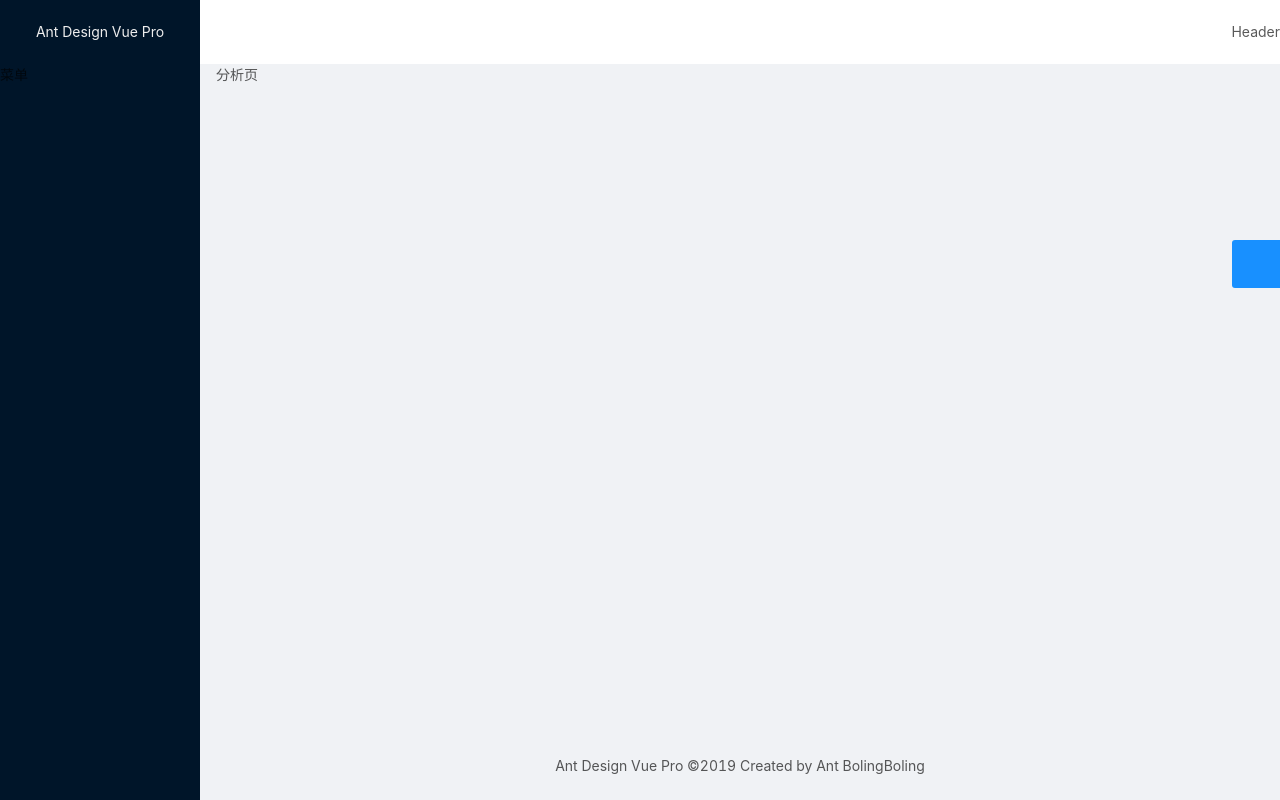
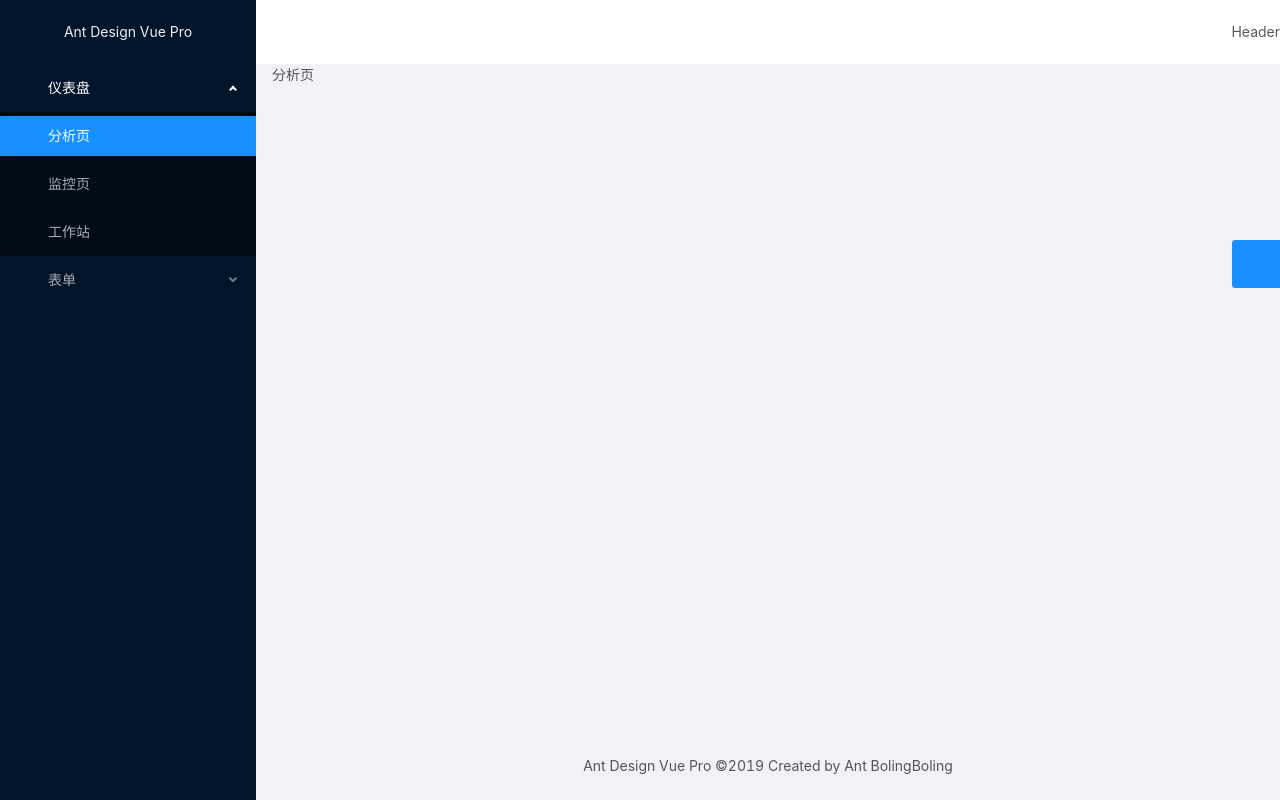
Before and after one commit to zhangxiaoshang/ant-design-vue-pro, a Vue app: page /dashboard/analysis in a window 1280 px wide. Built offline with nearby package versions, Linux system fonts and the light colour scheme.

Commit message:
路由和菜单结合

```diff
--- a/src/layouts/BasicLayout.vue
+++ b/src/layouts/BasicLayout.vue
@@ -7,9 +7,10 @@
         collapsible
         v-model="collapsed"
         :theme="navTheme"
+        width="256"
       >
         <div class="logo">Ant Design Vue Pro</div>
-        <SideMenu />
+        <SideMenu :theme="navTheme" />
       </a-layout-sider>
       <a-layout>
         <a-layout-header style="background: #fff; padding: 0">
--- a/src/layouts/SideMenu.vue
+++ b/src/layouts/SideMenu.vue
@@ -1,9 +1,119 @@
 <template>
-  <div>菜单</div>
+  <div style="width: 256px">
+    <a-menu
+      :defaultSelectedKeys="['/dashboard/analysis']"
+      :defaultOpenKeys="['/dashboard']"
+      mode="inline"
+      :theme="theme"
+      :inlineCollapsed="collapsed"
+      @select="handleSelect"
+    >
+      <template v-for="item in menuData">
+        <a-menu-item v-if="!item.children" :key="item.path">
+          <a-icon v-if="item.meta.icon" :type="item.meta.icon" />
+          <span>{{ item.meta.title }}</span>
+        </a-menu-item>
+        <sub-menu v-else :menu-info="item" :key="item.path" />
+      </template>
+    </a-menu>
+  </div>
 </template>
 
 <script>
-export default {};
+/*
+ * recommend SubMenu.vue https://github.com/vueComponent/ant-design-vue/blob/master/components/menu/demo/SubMenu.vue
+ * SubMenu1.vue https://github.com/vueComponent/ant-design-vue/blob/master/components/menu/demo/SubMenu1.vue
+ * */
+import SubMenu from "./SubMenu";
+
+export default {
+  props: {
+    theme: {
+      type: String,
+      default: "dark"
+    }
+  },
+  components: {
+    "sub-menu": SubMenu
+  },
+  data() {
+    const menuData = this._getMenuData(this.$router.options.routes);
+    return {
+      collapsed: false,
+      menuData: menuData,
+      list: [
+        {
+          key: "1",
+          title: "仪表盘",
+          children: [
+            {
+              key: "1.1",
+              title: "分析页"
+            },
+            {
+              key: "1.2",
+              title: "监控页"
+            },
+            {
+              key: "1.3",
+              title: "工作台"
+            }
+          ]
+        },
+        {
+          key: "2",
+          title: "表单",
+          children: [
+            {
+              key: "2.1",
+              title: "基础表单"
+            },
+            {
+              key: "2.2",
+              title: "分步表单"
+            },
+            {
+              key: "2.3",
+              title: "高级表单"
+            }
+          ]
+        }
+      ]
+    };
+  },
+  mounted() {
+    // const route = this.$route.options.routers;
+  },
+  methods: {
+    toggleCollapsed() {
+      this.collapsed = !this.collapsed;
+    },
+    _getMenuData(routes) {
+      let menuData = [];
+      routes.forEach(item => {
+        if (!item.hideInMenu && item.name) {
+          const newItem = { ...item };
+          delete newItem.children;
+          if (item.children && !item.hideChildrenInMenu) {
+            newItem.children = this._getMenuData(item.children);
+          }
+
+          menuData.push(newItem);
+        } else if (
+          !item.hideInMenu &&
+          !item.hideChildrenInMenu &&
+          item.children
+        ) {
+          console.log(item.path);
+          menuData.push(...this._getMenuData(item.children));
+        }
+      });
+
+      return menuData;
+    },
+    handleSelect({ key }) {
+      this.$router.push({ path: key, query: this.$route.query });
+    }
+  }
+};
 </script>
-
-<style></style>
--- /dev/null
+++ b/src/layouts/SubMenu.vue
@@ -0,0 +1,31 @@
+<template>
+  <a-sub-menu :key="menuInfo.path" v-bind="$props" v-on="$listeners">
+    <span slot="title">
+      <a-icon v-if="menuInfo.meta.icon" :type="menuInfo.meta.icon" />
+      <span>{{ menuInfo.meta.title }}</span>
+    </span>
+    <template v-for="item in menuInfo.children">
+      <a-menu-item v-if="!item.children" :key="item.path">
+        <a-icon v-if="item.meta.icon" :type="item.meta.icon" />
+        <span>{{ item.meta.title }}</span>
+      </a-menu-item>
+      <sub-menu v-else :key="item.path" :menu-info="item" />
+    </template>
+  </a-sub-menu>
+</template>
+<script>
+import { Menu } from "ant-design-vue";
+export default {
+  name: "SubMenu",
+  // must add isSubMenu: true
+  isSubMenu: true,
+  props: {
+    ...Menu.SubMenu.props,
+    // Cannot overlap with properties within Menu.SubMenu.props
+    menuInfo: {
+      type: Object,
+      default: () => ({})
+    }
+  }
+};
+</script>
--- a/src/main.js
+++ b/src/main.js
@@ -1,5 +1,5 @@
 import Vue from "vue";
-import { Layout, Button, Icon, Drawer, Radio } from "ant-design-vue";
+import { Layout, Button, Icon, Drawer, Radio, Menu } from "ant-design-vue";
 import App from "./App.vue";
 import router from "./router";
 import store from "./store";
@@ -11,6 +11,7 @@ Vue.use(Button);
 Vue.use(Icon);
 Vue.use(Drawer);
 Vue.use(Radio);
+Vue.use(Menu);
 
 new Vue({
   router,
--- a/src/router.js
+++ b/src/router.js
@@ -13,6 +13,7 @@ const router = new Router({
     {
       path: "/user",
       name: "user",
+      hideInMenu: true,
       component: () =>
         import(/* webpackChunkName: "layout" */ "./layouts/UserLayout.vue"),
       children: [
@@ -44,8 +45,9 @@ const router = new Router({
           redirect: "/dashboard/analysis"
         },
         {
-          path: "dashboard",
+          path: "/dashboard",
           name: "dashboard",
+          meta: { icon: "dashboard", title: "仪表盘" },
           component: {
             render: h => h("router-view")
           },
@@ -53,43 +55,54 @@ const router = new Router({
             {
               path: "/dashboard/analysis",
               name: "analysis",
+              meta: { title: "分析页" },
               component: () =>
-                import(/* webpackChunkName: "dashboard" */ "./views/Dashboard/Analysis.vue")
+                import(
+                  /* webpackChunkName: "dashboard" */ "./views/Dashboard/Analysis.vue"
+                )
             },
             {
               path: "/dashboard/monitor",
               name: "monitor",
+              meta: { title: "监控页" },
               component: () =>
-                import(/* webpackChunkName: "dashboard" */ "./views/Dashboard/Monitor.vue")
+                import(
+                  /* webpackChunkName: "dashboard" */ "./views/Dashboard/Monitor.vue"
+                )
             },
             {
               path: "/dashboard/workplace",
               name: "workplace",
+              meta: { title: "工作站" },
               component: () =>
-                import(/* webpackChunkName: "dashboard" */ "./views/Dashboard/Workplace.vue")
+                import(
+                  /* webpackChunkName: "dashboard" */ "./views/Dashboard/Workplace.vue"
+                )
             }
           ]
         },
         {
           path: "/form",
           name: "form",
+          meta: { icon: "form", title: "表单" },
           component: {
             render: h => h("router-view")
           },
           children: [
             {
-              path: "/form",
-              redirect: "/form/basic-form"
-            },
-            {
               path: "/form/basic-form",
               name: "basicform",
+              meta: { title: "基础表单" },
               component: () =>
-                import(/* webpackChunkName: "form" */ "./views/Forms/BasicForm.vue")
+                import(
+                  /* webpackChunkName: "form" */ "./views/Forms/BasicForm.vue"
+                )
             },
             {
               path: "/form/step-form",
               name: "stepform",
+              meta: { title: "分步表单" },
+              hideChildrenInMenu: true,
               component: {
                 render: h => h("router-view")
               },
@@ -102,27 +115,36 @@ const router = new Router({
                   path: "/form/step-form/info",
                   name: "info",
                   component: () =>
-                    import(/* webpackChunkName: "form" */ "./views/Forms/StepForm/Step1")
+                    import(
+                      /* webpackChunkName: "form" */ "./views/Forms/StepForm/Step1"
+                    )
                 },
                 {
                   path: "/form/step-form/confirm",
                   name: "confirm",
                   component: () =>
-                    import(/* webpackChunkName: "form" */ "./views/Forms/StepForm/Step2")
+                    import(
+                      /* webpackChunkName: "form" */ "./views/Forms/StepForm/Step2"
+                    )
                 },
                 {
                   path: "/form/step-form/result",
                   name: "result",
                   component: () =>
-                    import(/* webpackChunkName: "form" */ "./views/Forms/StepForm/Step3")
+                    import(
+                      /* webpackChunkName: "form" */ "./views/Forms/StepForm/Step3"
+                    )
                 }
               ]
             },
             {
               path: "/form/advanced-form",
               name: "advancedform",
+              meta: { title: "高级表单" },
               component: () =>
-                import(/* webpackChunkName: "form" */ "./views/Forms/AdvancedForm.vue")
+                import(
+                  /* webpackChunkName: "form" */ "./views/Forms/AdvancedForm.vue"
+                )
             }
           ]
         }
@@ -132,6 +154,7 @@ const router = new Router({
     {
       path: "*",
       name: "404",
+      hideInMenu: true,
       component: NotFond
     }
   ]
```
Also changed, not shown: 1 other file (tests, documents, lock files or other folders).
